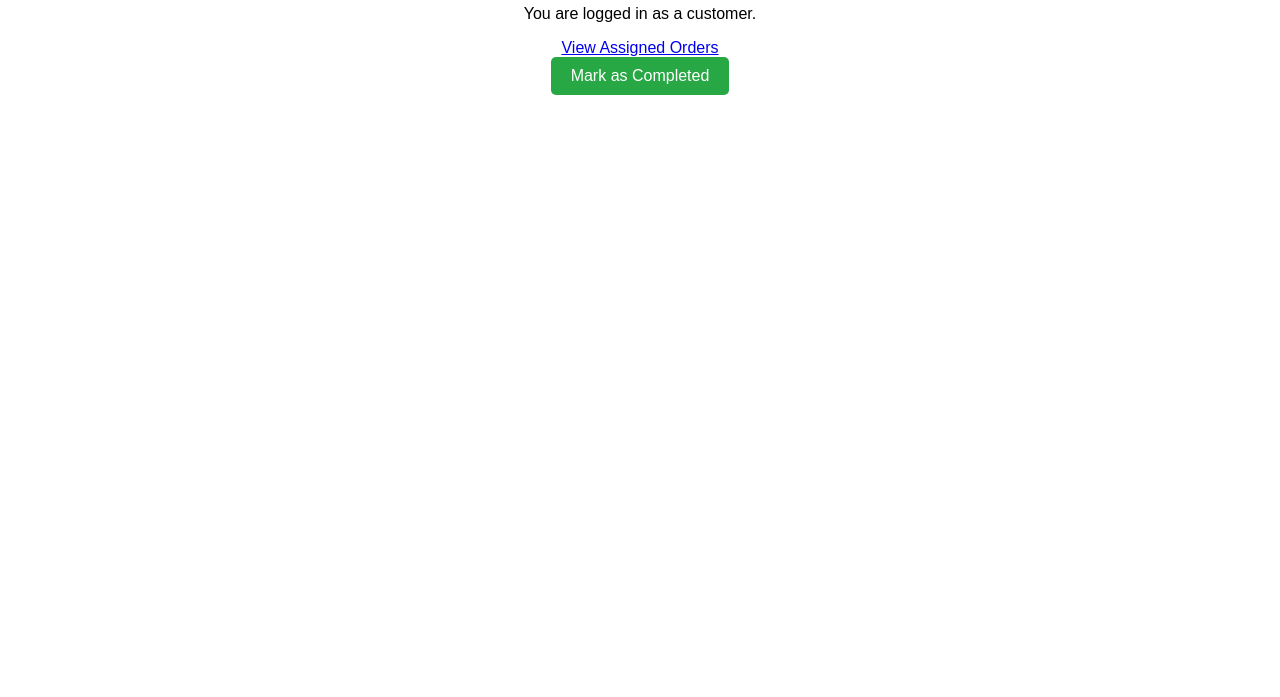
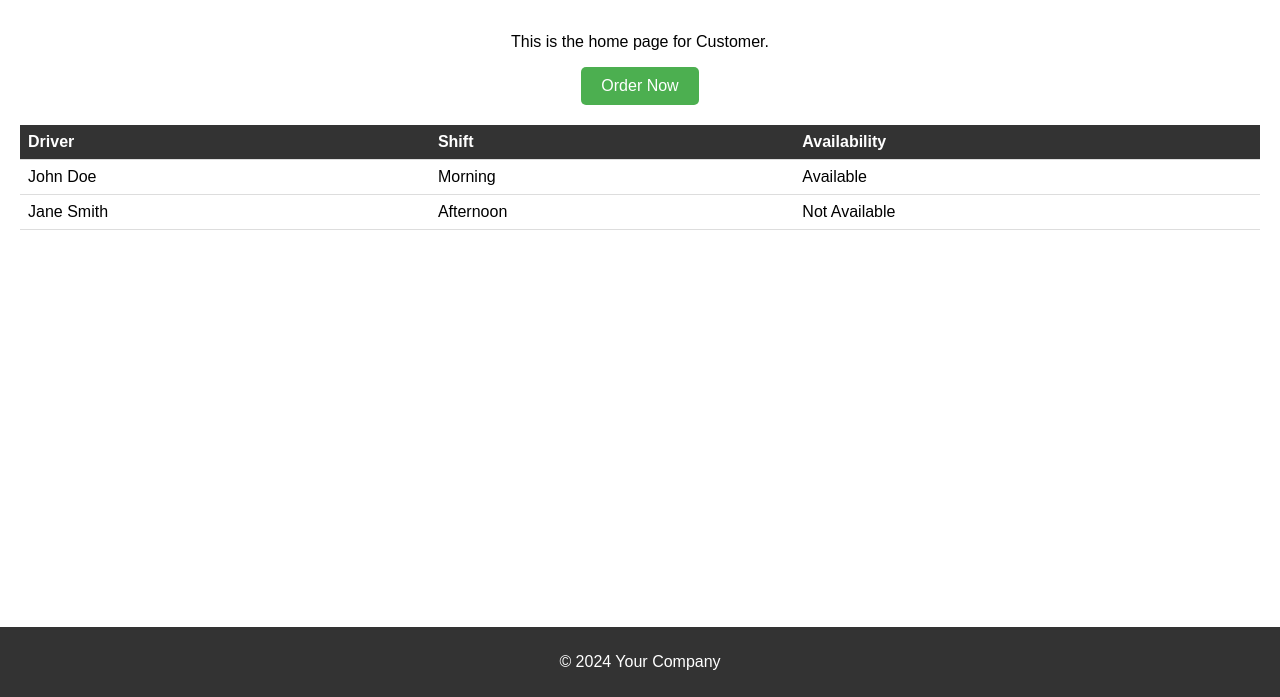
Before and after one commit to Irvanda08/FE-cust, a website: page index.html in a window 1280 px wide. Shown: the part 103-800 px from the top of the page. Drawn offline with Linux system fonts and the light colour scheme.

Commit message:
Add files via upload

```diff
--- a/index.html
+++ b/index.html
@@ -1,32 +1,107 @@
 <!DOCTYPE html>
 <html lang="en">
   <head>
-    <meta charset="UTF-8">
-    <meta name="viewport" content="width=device-width, initial-scale=1.0">
-    <title>Driver Dashboard</title>
+    <meta charset="UTF-8" />
+    <meta name="viewport" content="width=device-width, initial-scale=1.0" />
+    <title>Driver Home Page</title>
     <style>
       body {
         font-family: Arial, sans-serif;
+        margin: 0;
+        padding: 0;
+        display: flex;
+        flex-direction: column;
+        min-height: 100vh;
+      }
+
+      header,
+      footer {
+        background-color: #333;
+        color: #fff;
+        padding: 10px;
         text-align: center;
-            margin-top: 50px;
       }
-        h1 {
-            color: #28a745;
+
+      main {
+        padding: 20px;
+        text-align: center;
+        flex: 1;
       }
-        .button {
+
+      footer {
+        margin-top: auto;
+      }
+
+      table {
+        width: 100%;
+        border-collapse: collapse;
+        margin-top: 20px;
+      }
+
+      th, td {
+        padding: 8px;
+        text-align: left;
+        border-bottom: 1px solid #ddd;
+      }
+
+      th {
+        background-color: #333;
+        color: white;
+      }
+
+      tr:hover {
+        background-color: #f5f5f5;
+      }
+
+      button {
+        background-color: #4caf50;
+        color: white;
+        padding: 10px 20px;
+        text-align: center;
+        text-decoration: none;
         display: inline-block;
-            background-color: #28a745;
-            color: #fff;
-            padding: 10px 20px;
-            text-decoration: none;
+        font-size: 16px;
         border-radius: 5px;
+        border: none;
+        cursor: pointer;
+      }
+
+      button:hover {
+        background-color: #45a049;
       }
     </style>
   </head>
   <body>
-    <h1>Welcome to Customer Dashboard</h1>
-    <p>You are logged in as a customer.</p>
-    <a href="#">View Assigned Orders</a><br>
-    <a href="#" class="button">Mark as Completed</a>
+    <header>
+      <h1>Welcome, Customer!</h1>
+    </header>
+    <main>
+      <p>This is the home page for Customer.</p>
+      <button>Order Now</button>
+      <table>
+        <thead>
+          <tr>
+            <th>Driver</th>
+            <th>Shift</th>
+            <th>Availability</th>
+          </tr>
+        </thead>
+        <tbody>
+          <tr>
+            <td>John Doe</td>
+            <td>Morning</td>
+            <td>Available</td>
+          </tr>
+          <tr>
+            <td>Jane Smith</td>
+            <td>Afternoon</td>
+            <td>Not Available</td>
+          </tr>
+        </tbody>
+      </table>
+    </main>
+    <footer>
+      <p>&copy; 2024 Your Company</p>
+    </footer>
   </body>
 </html>
```
Lines whose indentation alone changed are shown as unchanged.
